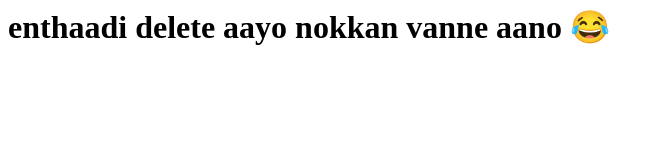
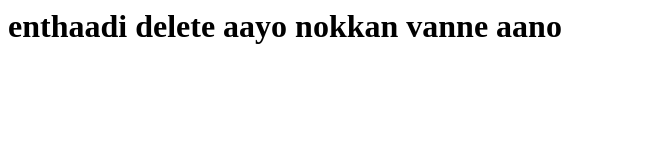
Before and after one commit to Akshara1337/akshara, a plain HTML site: page index.html in a window 1280 px wide. Shown: the whole page, without its empty margins (0-663 px from the left). Drawn offline with Linux system fonts and the light colour scheme.

Commit message:
Update index.html

```diff
--- a/index.html
+++ b/index.html
@@ -1,5 +1,5 @@
 <html>
 <head>
-<h1>enthaadi delete aayo nokkan vanne aano 😂</h1>
+<h1>enthaadi delete aayo nokkan vanne aano</h1>
 </head>
 </html>
```
